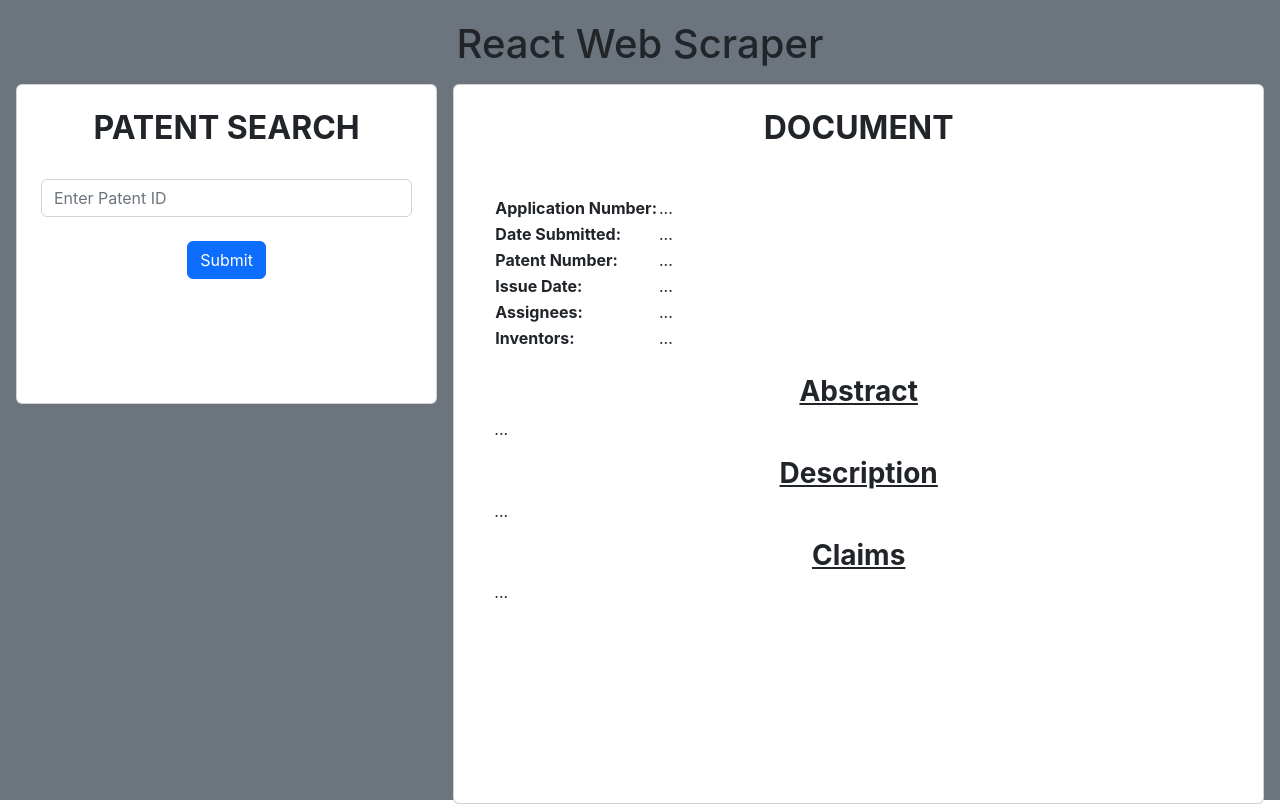
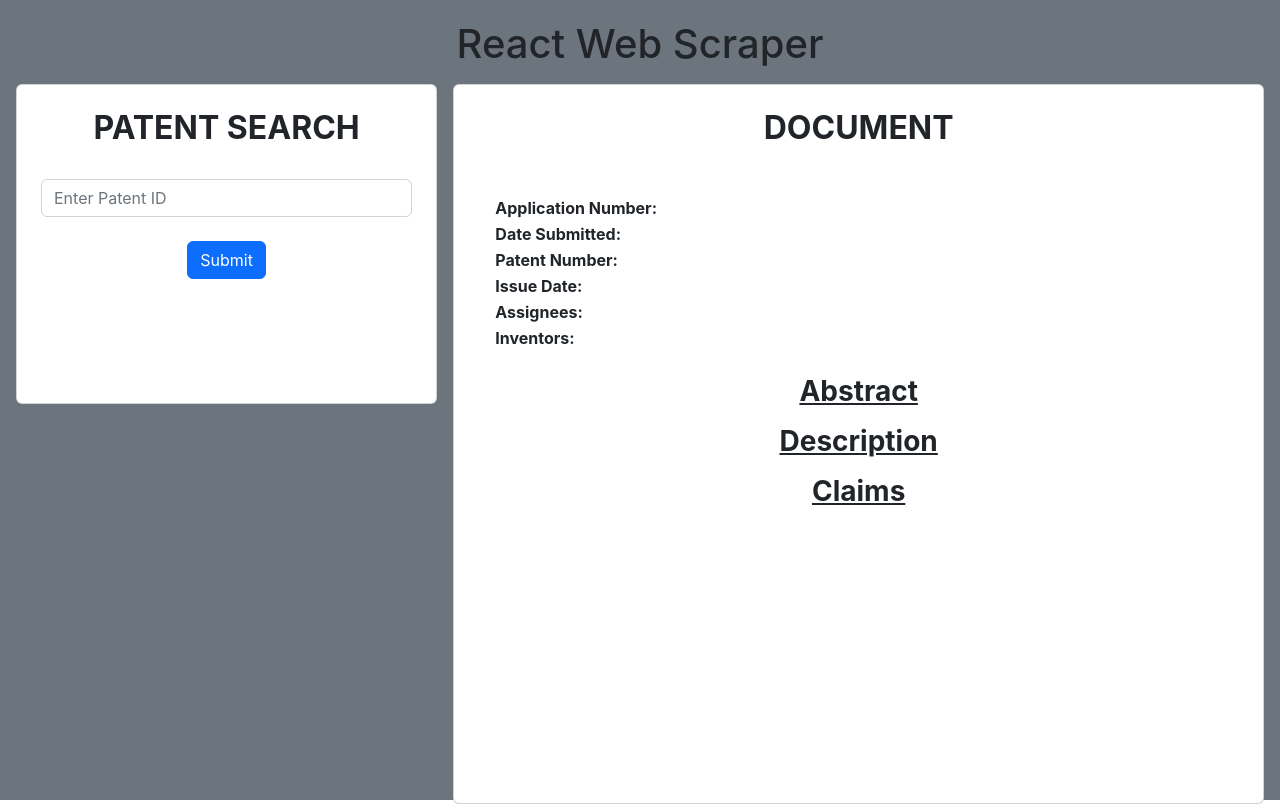
Before and after one commit to RiahiIP/React-Patents, a React (Create React App) app: page / in a window 1280 px wide. Built offline with nearby package versions, Linux system fonts and the light colour scheme.

Commit message:
set up patent search form and state for document component

```diff
--- a/src/components/Document/Document.jsx
+++ b/src/components/Document/Document.jsx
@@ -1,6 +1,6 @@
 import './Document.css'
 
-export default function Document() {
+export default function Document(documentData) {
     return(
         <div className='Document card col p-4 m-2'>
             <div className=''>
@@ -13,27 +13,27 @@ export default function Document() {
                         <tbody>
                             <tr>
                                 <td><b>Application Number: </b></td>
-                                <td>...</td>
+                                <td>{documentData.applicationNumber}</td>
                             </tr>
                             <tr>
                                 <td><b>Date Submitted: </b></td>
-                                <td>...</td>
+                                <td>{documentData.dateSubmitted}</td>
                             </tr>
                             <tr>
                                 <td><b>Patent Number: </b></td>
-                                <td>...</td>
+                                <td>{documentData.patentNumber}</td>
                             </tr>
                             <tr>
                                 <td><b>Issue Date: </b></td>
-                                <td>...</td>
+                                <td>{documentData.issueDate}</td>
                             </tr>
                             <tr>
                                 <td><b>Assignees: </b></td>
-                                <td>...</td>
+                                <td>{documentData.assignees}</td>
                             </tr>
                             <tr>
                                 <td><b>Inventors: </b></td>
-                                <td>...</td>
+                                <td>{documentData.inventors}</td>
                             </tr>
                         </tbody>
                     </table>
@@ -42,15 +42,15 @@ export default function Document() {
                 <div>
                     <div>
                         <h3><b><u>Abstract</u></b></h3>
-                        <p>...</p>
+                        <p>{documentData.abstract}</p>
                     </div>
                     <div>
                         <h3><b><u>Description</u></b></h3>
-                        <p>...</p>
+                        <p>{documentData.description}</p>
                     </div>
                     <div>
                         <h3><b><u>Claims</u></b></h3>
-                        <p>...</p>
+                        <p>{documentData.claims}</p>
                     </div>
                 </div>
             </div>
--- a/src/components/PatentSearch/PatentSearch.jsx
+++ b/src/components/PatentSearch/PatentSearch.jsx
@@ -2,7 +2,7 @@ import './PatentSearch.css'
 
 import PatentSearchForm from '../PatentSearchForm/PatentSearchForm'
 
-export default function PatentSearch() {
+export default function PatentSearch({updateDocument}) {
     return(
         <div className='PatentSearch card col-4 p-4 m-2'>
             <div className=''>
@@ -10,7 +10,7 @@ export default function PatentSearch() {
             </div>
             <br />
             <div>
-                <PatentSearchForm />
+                <PatentSearchForm updateDocument={updateDocument} />
             </div>
         </div>
     )
--- a/src/components/PatentSearchForm/PatentSearchForm.jsx
+++ b/src/components/PatentSearchForm/PatentSearchForm.jsx
@@ -1,13 +1,28 @@
 import './PatentSearchForm.css'
 
-export default function PatentSearchForm() {
+import { useState } from 'react';
+
+export default function PatentSearchForm(updateDocument) {
+
+    const [formData, setFormData] = useState('')
+
+    const handleChange = (evt) => {
+        const newFormData = {
+            ...formData, // use the existing formData
+            [evt.target.name]: evt.target.value, // override whatever key with the current field's value
+        };
+        setFormData(newFormData);
+    }
+    const handleSubmit = (evt) => {
+        evt.preventDefault()
+        window.alert(formData.patentId)
+    }
+
     return(
-        <div className='PatentSearchForm '>
-            <form className='d-flex flex-column'>
-                <input type="text" name='patentId' id='patentId' className='form-control' placeholder='Enter Patent ID'/>
-                <br />
-                <button type="submit" className="btn btn-primary mx-auto">Submit</button>
-            </form>
-        </div>
+        <form className='PatentSearchForm d-flex flex-column' onSubmit={handleSubmit}>
+            <input onChange={handleChange} type="text" name='patentId' id='patentId' className='form-control' placeholder='Enter Patent ID'/>
+            <br />
+            <button type="submit" className="btn btn-primary mx-auto">Submit</button>
+        </form>
     )
 }
--- a/src/pages/App/App.jsx
+++ b/src/pages/App/App.jsx
@@ -3,13 +3,33 @@ import './App.css';
 import Document from '../../components/Document/Document'
 import PatentSearch from '../../components/PatentSearch/PatentSearch'
 
+import { useState } from 'react';
+
 export default function App() {
+  const [documentData, setDocumentData] = useState({
+    title: '',
+    patentPDF: '',
+    applicationNumber: '',
+    dateSubmitted: '',
+    patentNumber: '',
+    issueDate: '',
+    assignees: '',
+    inventors: '',
+    abstract: '',
+    description: '',
+    claims: '',
+  })
+
+  const updateDocument = (data) => {
+    setDocumentData({data})
+  }
+
   return (
     <main className="App bg-secondary">
       <h1 className='text-center'>React Web Scraper</h1>
       <div className='row'>
-        <PatentSearch />
-        <Document />
+        <PatentSearch documentData={documentData} updateDocument={updateDocument} />
+        <Document documentData={documentData} />
       </div>
     </main>
   );
```
